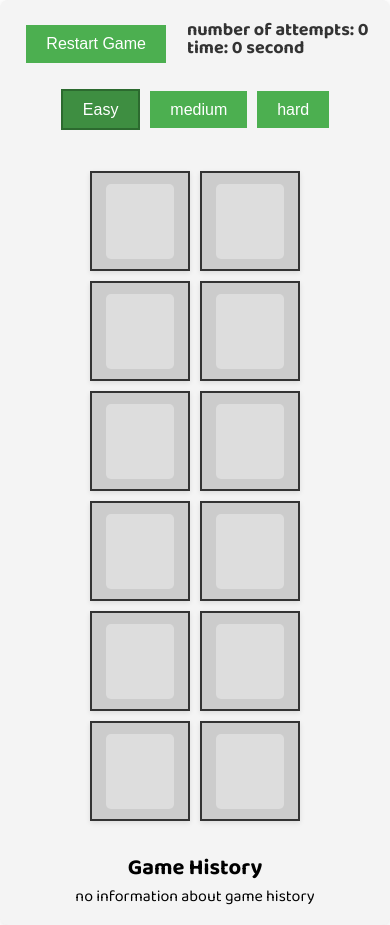
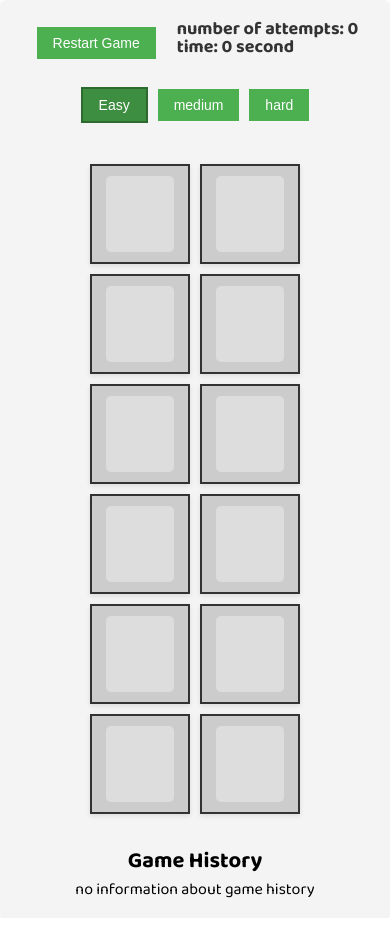
Before and after one commit to cmdspeed/Memory-Game, a React (Vite) app: page / in a window 390 px wide. Built offline with nearby package versions, Linux system fonts and the light colour scheme.

Commit message:
add button mobile style

```diff
--- a/src/components/styles/MainButton/MainButton.scss
+++ b/src/components/styles/MainButton/MainButton.scss
@@ -3,8 +3,8 @@
 .reset-button,
 .level {
   margin: 0.31rem;
-  padding: 0.62rem 1.25rem;
-  font-size: 1rem;
+  padding: 0.5rem 1rem;
+  font-size: 0.875rem;
   cursor: pointer;
   background-color: $brad-color;
   color: $text-color;
@@ -20,4 +20,14 @@
     background-color: $active-btn-color;
     border: 2px solid $border-btn-color;
   }
+
+  @media (min-width: 601px) {
+    font-size: 1rem;
+    padding: 0.75rem 1.25rem;
+  }
+
+  @media (min-width: 1025px) {
+    font-size: 1.125rem;
+    padding: 1rem 1.5rem;
+  }
 }
```
